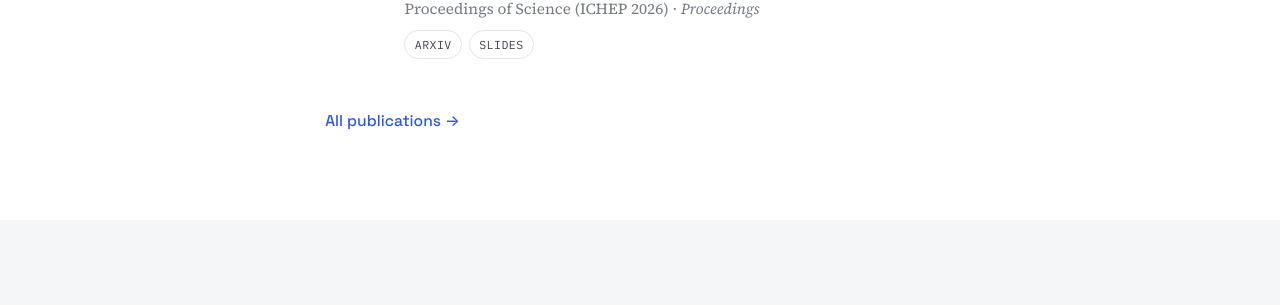
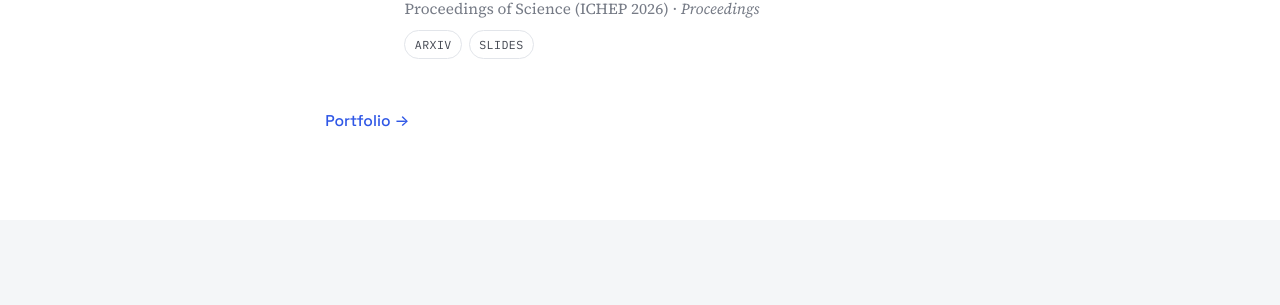
Before and after one commit to aidangardnerokearny/aidangardnerokearny.github.io, a Jekyll site: the page built from index.html, in a window 1280 px wide and 900 px high, scrolled down 1701 px. Shown: the part 247-552 px from the top of the window. Built offline with Jekyll 4.4.1, drawn with Linux system fonts in a browser that asks for light colours.

Commit message:
Fixing my index.html

```diff
--- a/index.html
+++ b/index.html
@@ -92,7 +92,7 @@ layout: default
           {%- endif -%}
         {%- endfor -%}
       </ul>
-      <p class="more-link"><a href="{{ '/publications/' | relative_url }}">All publications →</a></p>
+      <p class="more-link"><a href="{{ '/portfolio/' | relative_url }}">Portfolio →</a></p>
     </div>
   </div>
 </section>
```
